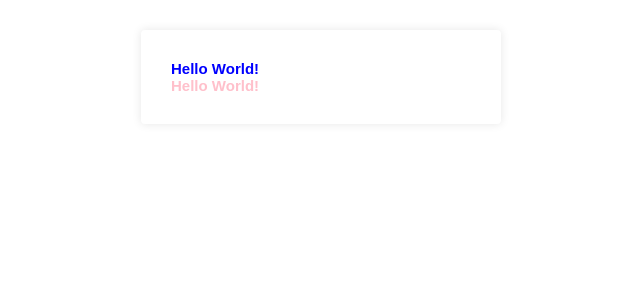
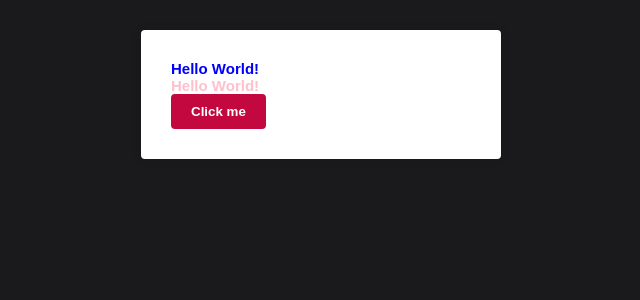
Before and after one commit to gabrielsantos7/Frontend-Alunos-React, a React (Vite) app: page /login in a window 1280 px wide. Shown: the top 300 px of the page, without its empty margins (319-959 px from the left). Built offline with nearby package versions, Linux system fonts and the light colour scheme; the HTML template or start-up script is replaced by a standard one.

Commit message:
Add color pallete

```diff
--- /dev/null
+++ b/src/config/colors.js
@@ -0,0 +1,8 @@
+export const primaryColor = '#C3073F';
+export const primaryDarkColor = '#1A1A1D';
+
+export const successColor = '#0197F6';
+export const infoColor = '#0197F6';
+
+export const errorColor = '#F2AF29';
+export const warningColor = '#F2AF29';
--- a/src/pages/Login/index.jsx
+++ b/src/pages/Login/index.jsx
@@ -5,6 +5,7 @@
     <>
       <Title color='blue'>Hello World!</Title>
       <Title>Hello World!</Title>
+      <button type='button'>Click me</button>
     </>
   );
 }
--- a/src/styles/GlobalStyles.js
+++ b/src/styles/GlobalStyles.js
@@ -1,4 +1,5 @@
 import styled, { createGlobalStyle } from 'styled-components';
+import { primaryColor, primaryDarkColor } from '../config/colors';
 
 export default createGlobalStyle`
   html {
@@ -8,6 +9,8 @@
 
   body {
     font-family: sans-serif;
+    background-color: ${primaryDarkColor};
+    color: ${primaryDarkColor};
   }
 
   * {
@@ -23,10 +26,17 @@
 
   button {
     cursor: pointer;
+    background-color: ${primaryColor};
+    border: none;
+    color: #fff;
+    padding: 10px 20px;
+    border-radius: 4px;
+    font-weight: 700;
   }
 
   a {
     text-decoration: none;
+    color: ${primaryColor};
   }
 
   ul {
```
